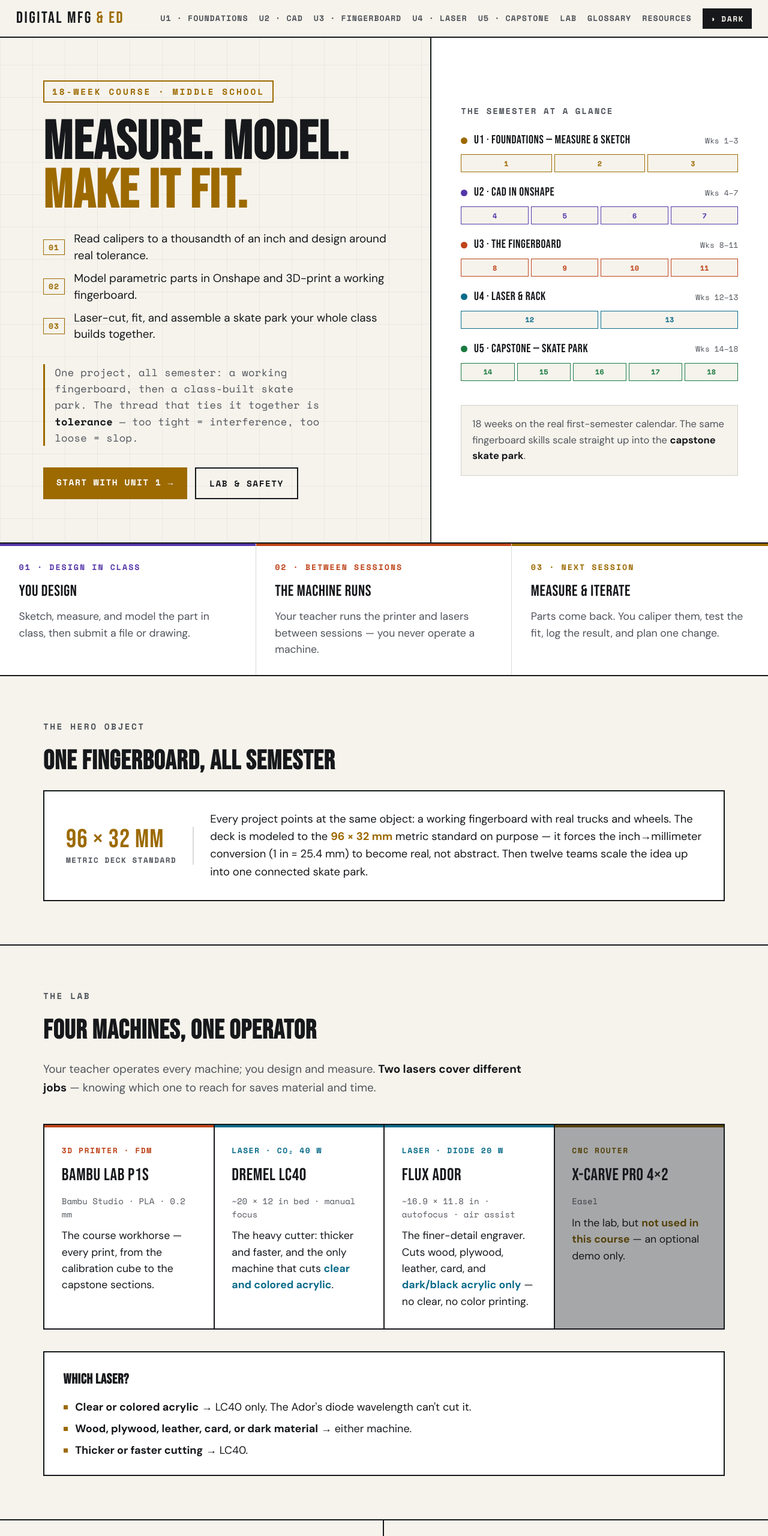
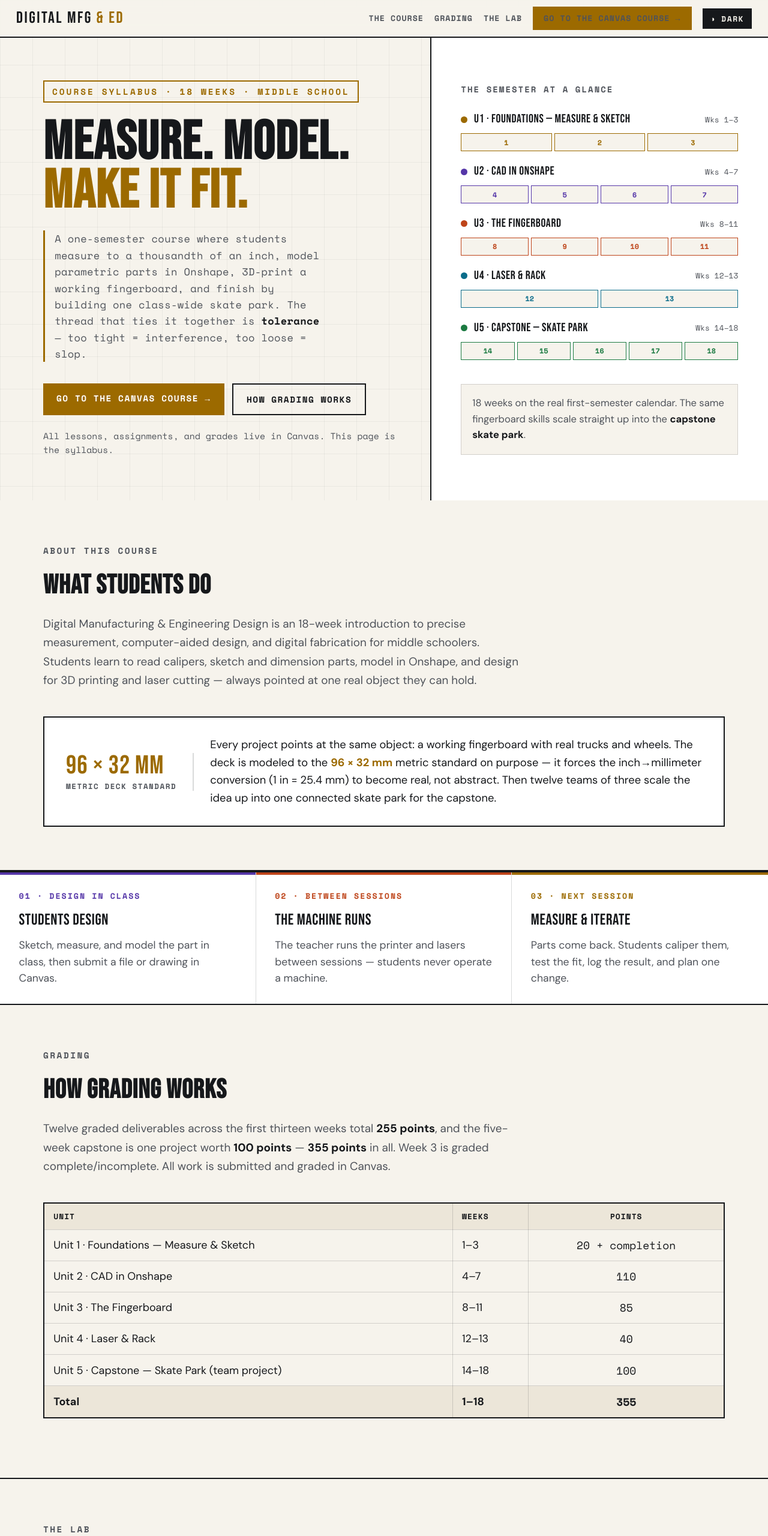
Before and after one commit to spartandesign/dm-ed-site, a plain HTML site: page index.html in a window 1280 px wide. Shown: the top 2560 px of the page at 60% size. Drawn offline with Linux system fonts and the light colour scheme.

Commit message:
Update site

```diff
--- a/index.html
+++ b/index.html
@@ -3,24 +3,25 @@
 <head>
 <meta charset="UTF-8">
 <meta name="viewport" content="width=device-width, initial-scale=1.0">
-<meta name="description" content="Digital Manufacturing & Engineering Design — an 18-week middle school course. Students measure to a thousandth of an inch, model in Onshape, and build a working fingerboard and a class-built skate park.">
-<title>Digital Manufacturing &amp; Engineering Design — 18-Week Course</title>
+<meta name="description" content="Digital Manufacturing & Engineering Design — an 18-week middle school course at Stauffer Middle School, Downey Unified. Students measure to a thousandth of an inch, model in Onshape, and build a working fingerboard and a class-built skate park.">
+<title>Digital Manufacturing &amp; Engineering Design — Course Syllabus</title>
 <script>try{var t=localStorage.getItem('dmed-theme');if(t==='dark')document.documentElement.dataset.theme='dark';}catch(e){}</script>
 <link rel="stylesheet" href="assets/style.css">
 </head>
 <body>
 
+<!-- ===================================================================== -->
+<!-- EDIT THIS LINK: replace the two href values below (nav + hero + band)  -->
+<!-- with your real Canvas course URL once the course is published.         -->
+<!-- ===================================================================== -->
+
 <nav class="site-nav">
   <a class="nav-logo" href="index.html">DIGITAL MFG <em>&amp; ED</em></a>
   <div class="nav-links">
-    <a href="unit-1.html">U1 · Foundations</a>
-    <a href="unit-2.html">U2 · CAD</a>
-    <a href="unit-3.html">U3 · Fingerboard</a>
-    <a href="unit-4.html">U4 · Laser</a>
-    <a href="unit-5.html">U5 · Capstone</a>
-    <a href="lab-reference.html">Lab</a>
-    <a href="glossary.html">Glossary</a>
-    <a href="resources.html">Resources</a>
+    <a href="#about">The course</a>
+    <a href="#grading">Grading</a>
+    <a href="#lab">The lab</a>
+    <a class="cta-primary" href="https://YOUR-CANVAS-COURSE-URL" style="padding:.5rem 1rem;">Go to the Canvas course →</a>
     <button class="theme-toggle" data-theme-toggle aria-label="Toggle light or dark theme">
       <span class="light-label">◑ Dark</span><span class="dark-label">◐ Light</span>
     </button>
@@ -30,18 +31,14 @@
 <header class="hero">
   <div class="hero-grid"></div>
   <div class="hero-left">
-    <span class="hero-eyebrow">18-Week Course · Middle School</span>
+    <span class="hero-eyebrow">Course Syllabus · 18 Weeks · Middle School</span>
     <h1 class="hero-h1">Measure. Model.<br><span class="acc">Make it fit.</span></h1>
-    <div class="hero-outcomes">
-      <div class="hero-outcome"><span class="ho-num">01</span>Read calipers to a thousandth of an inch and design around real tolerance.</div>
-      <div class="hero-outcome"><span class="ho-num">02</span>Model parametric parts in Onshape and 3D-print a working fingerboard.</div>
-      <div class="hero-outcome"><span class="ho-num">03</span>Laser-cut, fit, and assemble a skate park your whole class builds together.</div>
+    <p class="hero-promise">A one-semester course where students measure to a thousandth of an inch, model parametric parts in Onshape, 3D-print a working fingerboard, and finish by building one class-wide skate park. The thread that ties it together is <strong>tolerance</strong> — too tight = interference, too loose = slop.</p>
+    <div class="hero-ctas">
+      <a class="cta-primary" href="https://YOUR-CANVAS-COURSE-URL">Go to the Canvas course →</a>
+      <a class="cta-secondary" href="#grading">How grading works</a>
     </div>
-    <p class="hero-promise">One project, all semester: a working fingerboard, then a class-built skate park. The thread that ties it together is <strong>tolerance</strong> — too tight = interference, too loose = slop.</p>
-    <div class="hero-ctas">
-      <a class="cta-primary" href="unit-1.html">Start with Unit 1 →</a>
-      <a class="cta-secondary" href="lab-reference.html">Lab &amp; safety</a>
-    </div>
+    <p style="margin-top:1.25rem;font-family:'Space Mono',monospace;font-size:.82rem;color:var(--muted);">All lessons, assignments, and grades live in Canvas. This page is the syllabus.</p>
   </div>
   <aside class="hero-right">
     <div class="sem-title">The semester at a glance</div>
@@ -69,37 +66,55 @@
   </aside>
 </header>
 
+<section class="section" id="about">
+  <div class="section-label">About this course</div>
+  <h2 class="section-headline">What students do</h2>
+  <p class="section-sub">Digital Manufacturing &amp; Engineering Design is an 18-week introduction to precise measurement, computer-aided design, and digital fabrication for middle schoolers. Students learn to read calipers, sketch and dimension parts, model in Onshape, and design for 3D printing and laser cutting — always pointed at one real object they can hold.</p>
+  <div class="heroobj">
+    <div class="heroobj-badge">96 × 32 mm<small>METRIC DECK STANDARD</small></div>
+    <p>Every project points at the same object: a working fingerboard with real trucks and wheels. The deck is modeled to the <strong>96 × 32 mm</strong> metric standard on purpose — it forces the inch→millimeter conversion (1 in = 25.4 mm) to become real, not abstract. Then twelve teams of three scale the idea up into one connected skate park for the capstone.</p>
+  </div>
+</section>
+
 <section class="loop-strip">
   <div class="loop-panel" style="--c:var(--cad)">
     <div class="loop-step">01 · Design in class</div>
-    <div class="loop-head">You design</div>
-    <p class="loop-one">Sketch, measure, and model the part in class, then submit a file or drawing.</p>
+    <div class="loop-head">Students design</div>
+    <p class="loop-one">Sketch, measure, and model the part in class, then submit a file or drawing in Canvas.</p>
   </div>
   <div class="loop-panel" style="--c:var(--print)">
     <div class="loop-step">02 · Between sessions</div>
     <div class="loop-head">The machine runs</div>
-    <p class="loop-one">Your teacher runs the printer and lasers between sessions — you never operate a machine.</p>
+    <p class="loop-one">The teacher runs the printer and lasers between sessions — students never operate a machine.</p>
   </div>
   <div class="loop-panel" style="--c:var(--draw)">
     <div class="loop-step">03 · Next session</div>
     <div class="loop-head">Measure &amp; iterate</div>
-    <p class="loop-one">Parts come back. You caliper them, test the fit, log the result, and plan one change.</p>
+    <p class="loop-one">Parts come back. Students caliper them, test the fit, log the result, and plan one change.</p>
   </div>
 </section>
 
-<section class="section">
-  <div class="section-label">The hero object</div>
-  <h2 class="section-headline">One fingerboard, all semester</h2>
-  <div class="heroobj">
-    <div class="heroobj-badge">96 × 32 mm<small>METRIC DECK STANDARD</small></div>
-    <p>Every project points at the same object: a working fingerboard with real trucks and wheels. The deck is modeled to the <strong>96 × 32 mm</strong> metric standard on purpose — it forces the inch→millimeter conversion (1 in = 25.4 mm) to become real, not abstract. Then twelve teams scale the idea up into one connected skate park.</p>
-  </div>
+<section class="section" id="grading">
+  <div class="section-label">Grading</div>
+  <h2 class="section-headline">How grading works</h2>
+  <p class="section-sub">Twelve graded deliverables across the first thirteen weeks total <strong>255 points</strong>, and the five-week capstone is one project worth <strong>100 points</strong> — <strong>355 points</strong> in all. Week 3 is graded complete/incomplete. All work is submitted and graded in Canvas.</p>
+  <table class="ref-table">
+    <thead><tr><th>Unit</th><th>Weeks</th><th class="num">Points</th></tr></thead>
+    <tbody>
+      <tr><td>Unit 1 · Foundations — Measure &amp; Sketch</td><td>1–3</td><td class="num">20 + completion</td></tr>
+      <tr><td>Unit 2 · CAD in Onshape</td><td>4–7</td><td class="num">110</td></tr>
+      <tr><td>Unit 3 · The Fingerboard</td><td>8–11</td><td class="num">85</td></tr>
+      <tr><td>Unit 4 · Laser &amp; Rack</td><td>12–13</td><td class="num">40</td></tr>
+      <tr><td>Unit 5 · Capstone — Skate Park (team project)</td><td>14–18</td><td class="num">100</td></tr>
+      <tr class="total"><td>Total</td><td>1–18</td><td class="num">355</td></tr>
+    </tbody>
+  </table>
 </section>
 
-<section class="section">
+<section class="section" id="lab">
   <div class="section-label">The lab</div>
   <h2 class="section-headline">Four machines, one operator</h2>
-  <p class="section-sub">Your teacher operates every machine; you design and measure. <strong>Two lasers cover different jobs</strong> — knowing which one to reach for saves material and time.</p>
+  <p class="section-sub">The teacher operates every machine; students design and measure. <strong>Two lasers cover different jobs</strong> — knowing which one to reach for saves material and time.</p>
   <div class="machines-grid">
     <div class="machine-card" style="--c:var(--print)">
       <div class="mc-type">3D Printer · FDM</div>
@@ -136,18 +151,12 @@
   </div>
 </section>
 
-<section class="dual-cta">
+<section class="dual-cta" style="grid-template-columns:1fr;">
   <div class="dcta-half student-half">
-    <div class="dcta-eyebrow">Students</div>
-    <div class="dcta-title">Start with Unit 1</div>
-    <p class="dcta-body">Work through the course week by week — measurement, CAD, the fingerboard, the lasers, and the capstone.</p>
-    <a class="dcta-link" href="unit-1.html">Open Unit 1 →</a>
-  </div>
-  <div class="dcta-half teacher-half">
-    <div class="dcta-eyebrow">Teachers</div>
-    <div class="dcta-title">Pacing &amp; rubrics</div>
-    <p class="dcta-body">The pacing guide, grading rubrics, and the lab reference for running every machine as a single operator.</p>
-    <a class="dcta-link" href="resources.html">Resources →</a>
+    <div class="dcta-eyebrow">Ready to start</div>
+    <div class="dcta-title">Everything is in Canvas</div>
+    <p class="dcta-body">Lessons, weekly directions, assignments, and grades all live in the Canvas course. Head there to begin.</p>
+    <a class="dcta-link" href="https://YOUR-CANVAS-COURSE-URL">Go to the Canvas course →</a>
   </div>
 </section>
 
@@ -158,18 +167,14 @@
   </div>
   <div class="footer-cols">
     <div class="footer-col">
-      <h5>Units</h5>
-      <a href="unit-1.html">U1 · Foundations</a>
-      <a href="unit-2.html">U2 · CAD in Onshape</a>
-      <a href="unit-3.html">U3 · The Fingerboard</a>
-      <a href="unit-4.html">U4 · Laser &amp; Rack</a>
-      <a href="unit-5.html">U5 · Capstone</a>
+      <h5>This page</h5>
+      <a href="#about">About the course</a>
+      <a href="#grading">Grading</a>
+      <a href="#lab">The lab</a>
     </div>
     <div class="footer-col">
-      <h5>Reference</h5>
-      <a href="lab-reference.html">Lab &amp; safety</a>
-      <a href="glossary.html">Glossary</a>
-      <a href="resources.html">Pacing &amp; rubrics</a>
+      <h5>Course</h5>
+      <a href="https://YOUR-CANVAS-COURSE-URL">Go to Canvas →</a>
     </div>
   </div>
 </footer>
```
Also changed, not shown: 404.html (+7 -12 lines), 1 other file.
